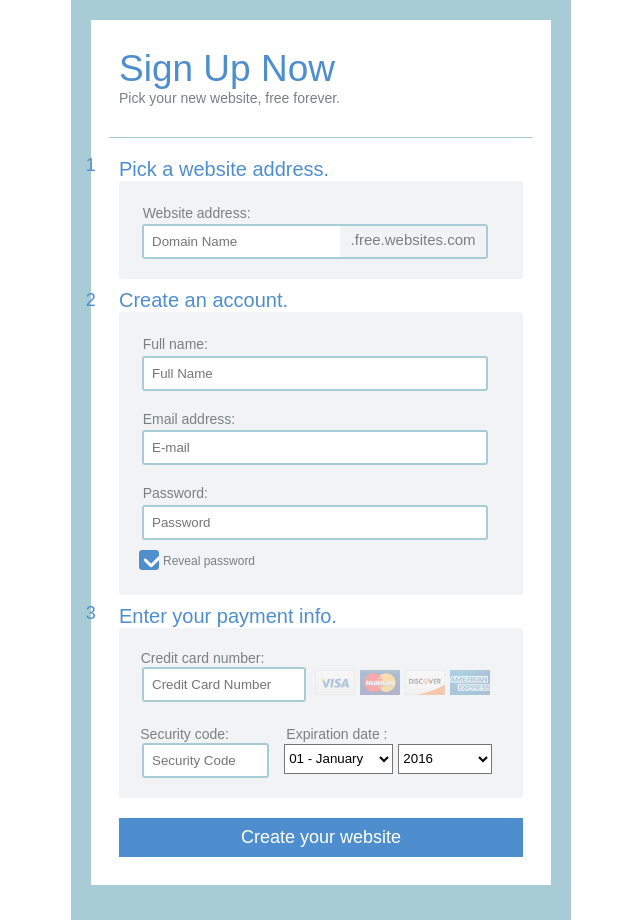
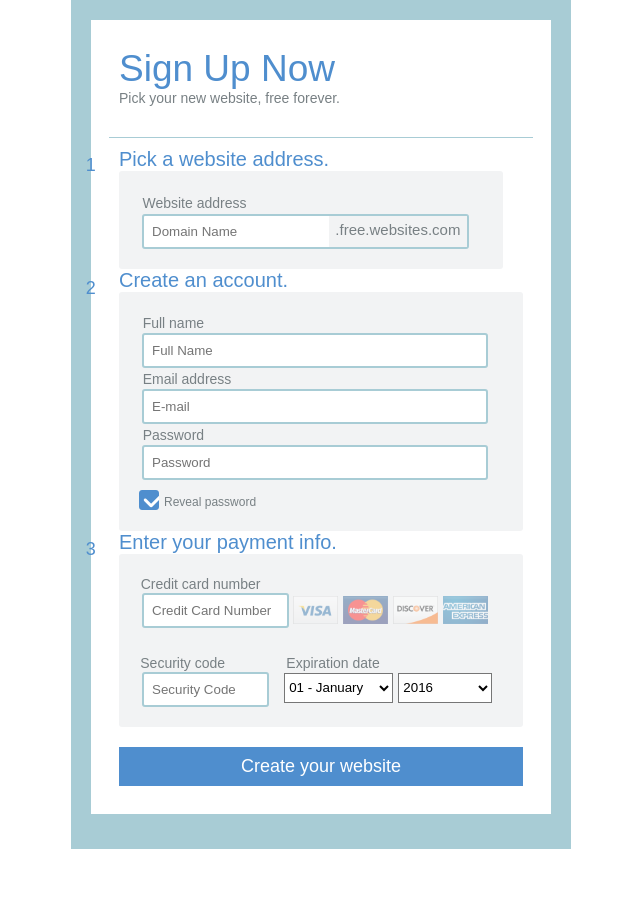
Before and after one commit to lpetrovhr/semantic-form, a plain HTML site: page index.html in a window 1280 px wide. Both pictures are taken after a click on the element "Reveal password". Shown: the whole page, without its empty margins (319-959 px from the left). After the commit the page ends 849 px from the top, so only its background shows below. Drawn offline with nearby package versions, Linux system fonts and the light colour scheme.

Commit message:
checbox and radio buttons styling change

```diff
--- a/css/main.css
+++ b/css/main.css
@@ -20,14 +20,6 @@ ol > li:before {
     background: url(../img/round.png);
     font-weight: 400;
     text-align: center;
-}
-
-.form--main label {
-  display: block;
-}
-
-.form--main label:after {
-  content: ":";
 }
 
 .font--small {
@@ -110,7 +102,34 @@ ol > li:before {
 }
 
 .form--section_checkbox {
-  border: none;
+  margin:0;
+  padding: 0;
+  display: none;
+  -webkit-appearance: none;
+  -moz-appearance:    none;
+  -ms-appearance:     none;
+  -o-appearance:      none;
+  appearance:         none;
+}
+
+.password_label {
+  background-image: url(../img/unselected.png);
+  width: 20px;
+  height: 20px;
+  vertical-align: top;
+}
+
+.password_label span {
+  position: absolute;
+  left: 22px;
+  top: 3px;
+}
+
+.form--section__check input:checked +.password_label {
+  background-image: url(../img/selected.png);
+  width: 20px;
+  height: 20px;
+  vertical-align: top;
 }
 
 .form__input {
@@ -127,8 +146,7 @@ ol > li:before {
 }
 
 .form--section__card-image {
-  width: 50%;
-  margin: 6% 0 0 2%;
+  margin: 6% 0 0 -4%;
   display: inline-block;
 }
 
@@ -141,9 +159,45 @@ ol > li:before {
   margin: 0 8% 0 8%;
 }
 
-.form--section__card-image img {
-  width: 40px;
-  height: 25px;
+.form--section__card-image label {
+  text-indent: 999px;
+  overflow: hidden;
+}
+
+.form--section__card-image input{
+    margin:0;
+    padding:0;
+    -webkit-appearance:none;
+    -moz-appearance:   none;
+    appearance:        none;
+    display: none;
+}
+
+.visa{background-image:url(../img/CCVisa.png);}
+.master{background-image:url(../img/CCMasterCard.png);}
+.discover{background-image:url(../img/CCDiscover.png);}
+.amex{background-image:url(../img/CCAmerican.png);}
+
+.form--section__card-image input:checked +.ccard{
+    -webkit-filter: none;
+       -moz-filter: none;
+            filter: none;
+}
+
+.form--section__card-image input:active +.ccard{opacity: .9;}
+
+.ccard{
+    cursor:pointer;
+    background-size:contain;
+    background-repeat:no-repeat;
+    display:inline-block;
+    width:45px; height:30px;
+    -webkit-transition: all 100ms ease-in;
+    -moz-transition:    all 100ms ease-in;
+    transition:         all 100ms ease-in;
+    -webkit-filter:   brightness(1) opacity(.4);
+    -moz-filter:     brightness(1) opacity(.4);
+    filter:          brightness(1) opacity(.4);
 }
 
 .form--section_card-securityCode {
@@ -176,12 +230,6 @@ ol > li:before {
 .form--section__check {
   cursor: pointer;
   margin-top: 10px;
-  display: inline-block;
-}
-
-.form--section__check span {
-  float: left;
-  margin: 4px 0 0 4px;
 }
 
 .error--message_style {
@@ -194,11 +242,19 @@ ol > li:before {
 
 .block_element {
   display: block;
-  width: 95%;
 }
 
 .inline_element {
   display: inline;
+}
+
+.inline-block {
+  display: inline-block;
+}
+
+.full_width_block {
+  display: block;
+  width: 95%;
 }
 
 .btn {
@@ -243,7 +299,7 @@ ol > li:before {
 
 #cardNumber {
   vertical-align: top;
-  width: 100%;
+  width: 90%;
 }
 
 #expMonth {
@@ -271,12 +327,16 @@ ol > li:before {
   padding-right: 4%;
 }
 
+#revealPassword {
+  display: inline-block;
+}
+
 #revealPasswordImage {
   float: left;
   display: none;
 }
 
-#reveal_password_container {
+#form--section_checkbox {
   display: inline-block;
 }
 
@@ -287,3 +347,12 @@ ol > li:before {
 #passwrd_hide {
   display: none;
 }
+
+#revealPassword :after {
+  content: '';
+}
+
+#revealPassword label {
+  display: inline-block;
+  cursor: pointer;
+}
--- a/index.html
+++ b/index.html
@@ -29,16 +29,17 @@
       <form class="form--body" id="paymentValidation" name="paymentValidation">
         <ol class="form--section">
          <li class="form--section-website">
-            <span class="form--section_title">
+          <fieldset>
+              <legend class="form--section_title">
                 Pick a website address.
-            </span>
-            <div class="form--section__field form--section__field--website">
-              <label class="form--label-first" for="webAddress">Website
+              </legend>
+              <div class="form--section__field form--section__field--website full_width_block">
+                <label class="form--label-first block_element" for="webAddress">Website
                 address</label>
                 <div style="position: relative;">
                   <input aria-describedby="descriptionParagraph" aria-label=
                   "Address name" aria-required="true" class=
-                "form__input block_element" id="webAddress" name="webAddress"
+                  "form__input full_width_block" id="webAddress" name="webAddress"
                   placeholder="Domain Name" required="" type="text">
                   <span>.free.websites.com</span>
                 </div>
@@ -47,38 +48,43 @@
                   .free.websites.com extension.
                 </span>
               </div>
+            </fieldset>
           </li>
           <li>
-            <span class="form--section_title">
+           <fieldset>
+            <legend class="form--section_title">
               Create an account.
-            </span>
+            </legend>
             <div class="form--section__field">
               <label class="form--label-first" for="fullName">Full name</label>
               <input aria-label="Full name" aria-required="true"
-              class="form__input block_element" id="fullName" name="fullName"
+              class="form__input full_width_block" id="fullName" name="fullName"
               placeholder="Full Name" required="" type="text">
               <label class="form--label" for="emailAdd">Email address</label>
               <input aria-label="Email address" aria-required="true"
-              class="form__input block_element" id="emailAdd" name="emailAdd"
+              class="form__input full_width_block" id="emailAdd" name="emailAdd"
               placeholder="E-mail" required="" type="email">
               <label class="form--label" for="passwrd">Password</label>
               <input aria-label="Password" aria-required="true"
-              class="form__input block_element" id="passwrd" name="passwrd"
+              class="form__input full_width_block" id="passwrd" name="passwrd"
               placeholder="Password" required="" type="password">
-              <div class="form--section__check" id="revealPassword">
-                <input aria-hidden="true" class="form--section_checkbox"
+              <div class="form--section__check check" id="revealPassword">
+                <input aria-hidden="true" class="form--section_checkbox check"
                 id="reveal_password_container" name="reveal"
                 type="checkbox">
-                <img alt="Check Box" id="revealPasswordImage"
-                src="img/unselected.png" tabindex="0">
-                <span class="font--small">Reveal password</span>
+                <label class="password_label" for="reveal_password_container"></label>
+                <label class="font--small" for="reveal_password_container">
+                  Reveal password
+                </label>
               </div>
             </div>
+           </fieldset>
           </li>
           <li>
-            <span class="form--section_title">
+            <fieldset>
+              <legend class="form--section_title">
                 Enter your payment info.
-            </span>
+              </legend>
               <div class="form--section__field">
                 <div class="form--section__card-number">
                   <label class="form--label-first block_element">Credit card
@@ -87,20 +93,15 @@
                   class="form__input" id="cardNumber" name="cardNumber"
                   placeholder="Credit Card Number" required="" type="text">
                 </div>
-              <div class="form--section__card-image">
-                <img alt="visa" class="card--inactive" id="visa"
-                src="img/CCVisa.png">
-                <img alt="mastercard" class="card--inactive"
-                id="mastercard" src="img/CCMasterCard.png"> <img alt="discover"
-                class="card--inactive" id="discover" src="img/CCDiscover.png">
-                <img alt="amex" class="card--inactive" id="amex"
-                src="img/CCAmerican.png">
-                <div class="form--section_card-image-radio">
-                  <input type="radio" name="card" value="visa">
-                  <input type="radio" name="card" value="master">
-                  <input type="radio" name="card" value="discover">
-                  <input type="radio" name="card" value="american">
-                </div>
+                <div class="form--section__card-image" id="card-image">
+                    <input type="radio" name="card" value="visa" id="visa" aria-label="Visa">
+                    <label class="ccard visa inline-block" id="visa_img" for="visa">Visa</label>
+                    <input type="radio" name="card" value="master" id="mastercard" aria-label="Master Card">
+                    <label class="ccard master inline-block" id="mastercard_img" for="mastercard">Mastercard</label>
+                    <input type="radio" name="card" value="discover" id="discover" aria-label="Discover">
+                    <label class="ccard discover" id="discover_img" for="discover">Discover</label>
+                    <input type="radio" name="card" value="american" id="amex" aria-label="American">
+                    <label class="ccard amex" id="amex_img" for="amex">American</label>
                 </div>
                 <span id="creditCardNumberAria">
                   Enter your credit card number
@@ -109,14 +110,14 @@
                   You didn't entered a valid card number.
                 </span>
                 <div class="form--section_card-securityCode">
-                <label class="form--label" for="secCode">Security code</label>
+                  <label class="form--label block_element" for="secCode">Security code</label>
                   <input aria-label="Security code" aria-required="true"
                   class="form__input" id="secCode" name="secCode"
                   placeholder="Security Code" required="" type="text">
                 </div>
 
                 <div class="form--section_card-expirationDate">
-                <label class="form--label" for="expMonth">
+                  <label class="form--label block_element" for="expMonth">
                     Expiration date
                   </label>
                   <select aria-label="Expiration month" id="expMonth"
@@ -176,6 +177,7 @@
                   </select>
                 </div>
               </div>
+            </fieldset>
           </li>
         </ol>
         <button aria-label="Submit form button" class="btn btn--info"
--- a/js/main.js
+++ b/js/main.js
@@ -5,15 +5,8 @@ var isSafari = Object.prototype.toString.call(window.HTMLElement).indexOf('Const
 var checked = false;
 
 /* Changes checkbox if revealPassword container is clicked */
-$('#revealPassword').click(function() {
+$('.check').click(function() {
   changeCheckboxState();
-});
-
-/* Changes checkbox if space key is pressed while on revealPasswordImage el. */
-$('#revealPasswordImage').keydown(function(event) {
-  if(event.keyCode == 32) {
-    changeCheckboxState();
-  }
 });
 
 /* Validates card type & changes opacity if valid card number is entered */
@@ -24,13 +17,11 @@ $(function() {
       if (lastEl == null) {}
       else {
         var lastElement = document.getElementById(lastEl);
-        lastElement.style.opacity = '0.4';
-        lastElement.style.filter = 'alpha(opacity=30)';
+        lastElement.checked = false;
       }
     } else if(result.length_valid) {
         var element = document.getElementById(result.card_type.name);
-        element.style.opacity = '1';
-        element.style.filter = 'alpha(opacity=100)';
+        element.checked = true;
         lastEl = result.card_type.name;
     }
   }, { accept: ['visa', 'mastercard', 'discover', 'amex'] });
@@ -95,11 +86,9 @@ if(isSafari || msieversion() < 10) {
 function changeCheckboxState() {
   if(!checked) {
     checked=true;
-    $('#revealPasswordImage').attr('src', 'img/selected.png');
     document.getElementById('passwrd').setAttribute('type', 'text');
   } else {
     checked=false;
-    $('#revealPasswordImage').attr('src', 'img/unselected.png');
     document.getElementById('passwrd').setAttribute('type', 'password');
   }
 };
@@ -107,7 +96,7 @@ function changeCheckboxState() {
 /* Function for checking IE version */
 function msieversion() {
   var ua = window.navigator.userAgent;
-  var msie = ua.indexOf("MSIE ");
+  var msie = ua.indexOf("MSIE");
   var explorerVersion = parseInt(ua.substring(msie + 5, ua.indexOf(".", msie)));
 
   return explorerVersion;
@@ -115,12 +104,6 @@ function msieversion() {
 
 //change elements behavior on load
 function elementsChange() {
-  /* Hides checkbox if js is enabled */
-  document.getElementById('reveal_password_container').style.display = 'none';
-  /* Reveals reveals checkbox image if js is enabled */
-  document.getElementById('revealPasswordImage').style.display = 'inline-block';
-  /* Hides radio buttons for cards if js is enabled */
-  document.getElementsByClassName('form--section_card-image-radio')[0].style.display = 'none';
   /* Gets all cards and changes it's opacity */
   var cardPictures = document.getElementsByClassName('card--inactive');
   for(var i = 0; i < cardPictures.length; i++) {
```
Lines whose indentation alone changed are shown as unchanged.
